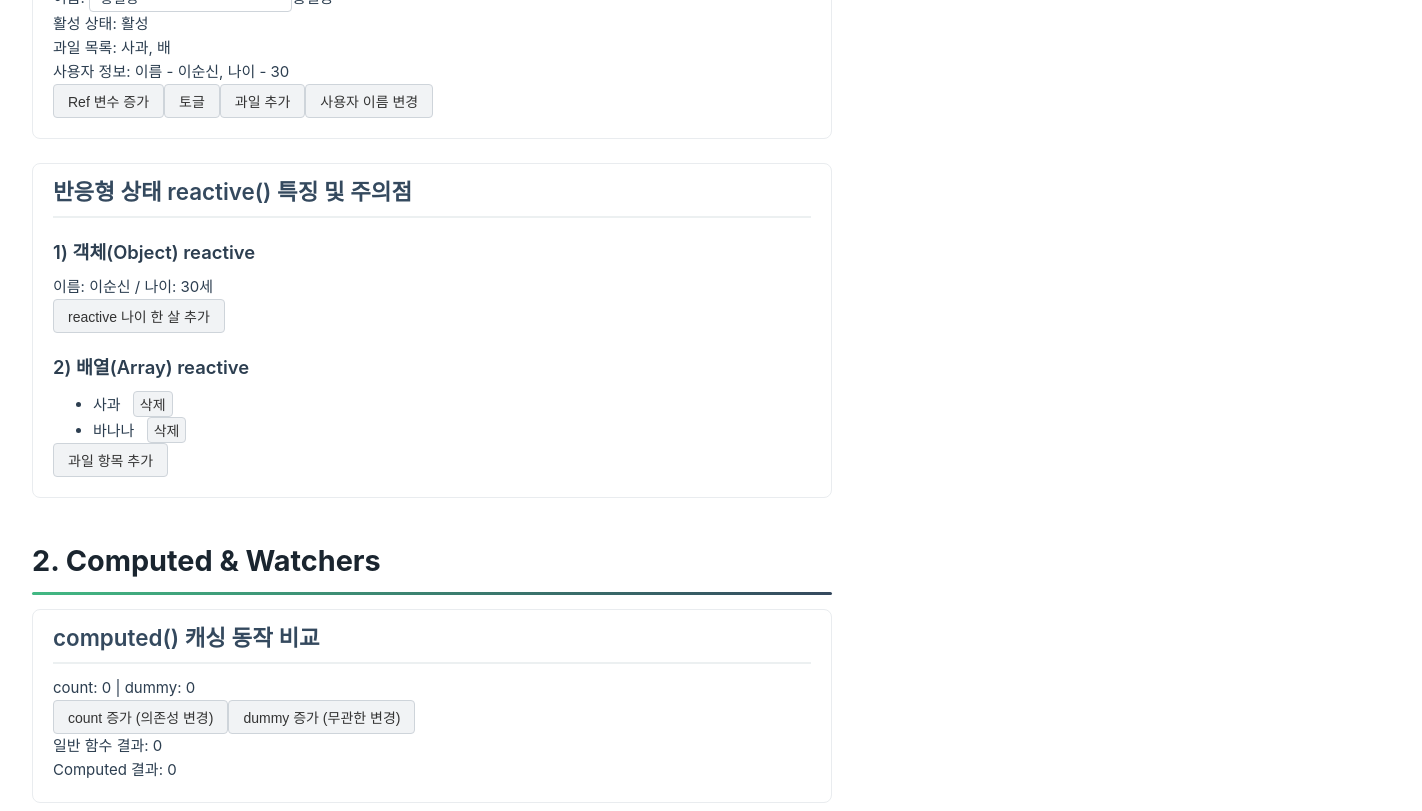
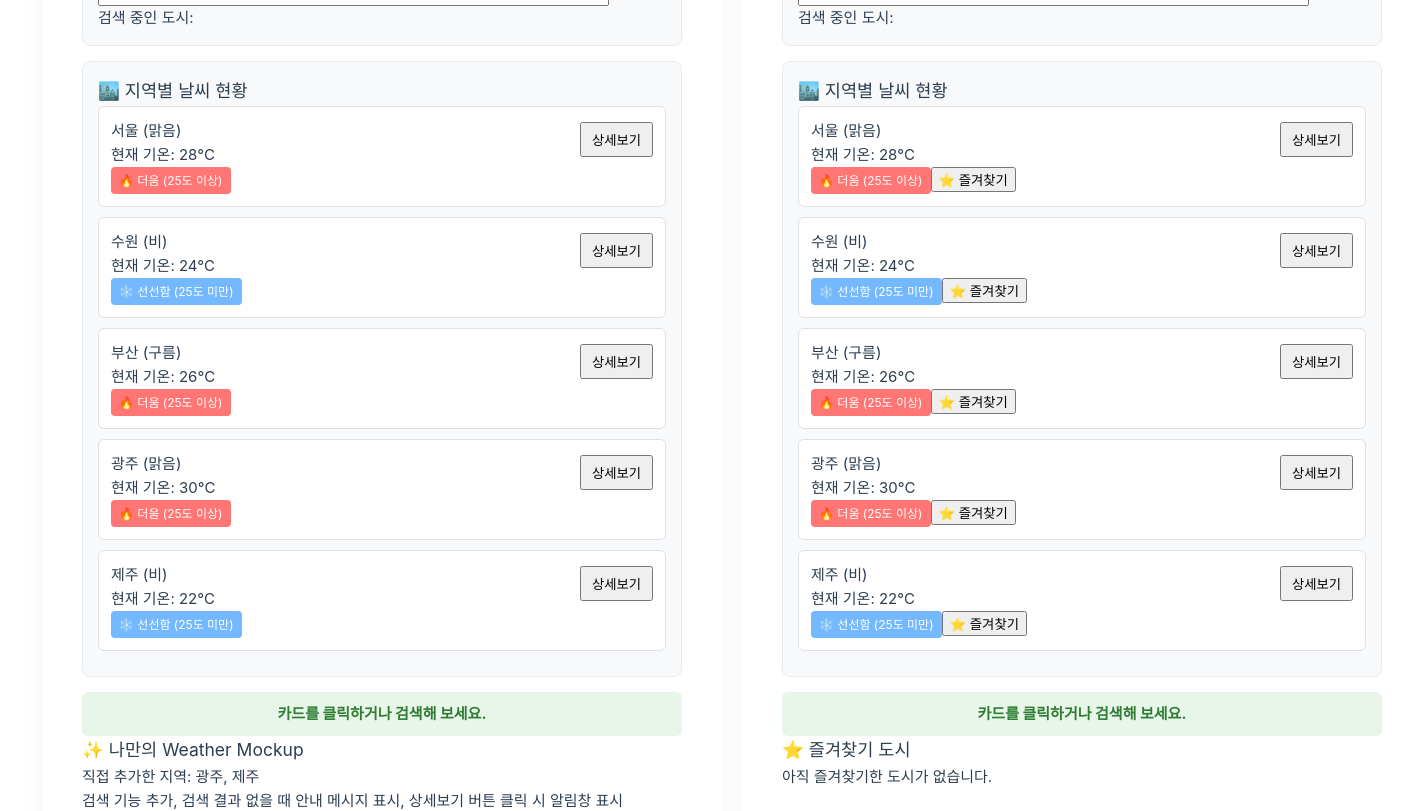
Before and after one commit to tpids/skala-vue, a Vue app: page / in a window 1280 px wide. Shown: the part 220-1031 px from the top of the page, 1422 px wide, since content can reach past the window. Built offline with nearby package versions, Linux system fonts and the light colour scheme.

Commit message:
Weather Composition
Weather Composition

```diff
--- a/src/App.exercise.vue
+++ b/src/App.exercise.vue
@@ -1,6 +1,6 @@
 <script setup>
 import WeatherMockup from './components/exercise/WeatherMockup.vue'
-// import WeatherComposition from './components/exercise/WeatherComposition.vue'
+import WeatherComposition from './components/exercise/WeatherComposition.vue'
 // import WeatherParent from './components/exercise/WeatherParent.vue'
 // import UnitToggler from './components/exercise/UnitToggler.vue'
 </script>
--- /dev/null
+++ b/src/components/exercise/WeatherComposition.vue
@@ -0,0 +1,181 @@
+<script setup>
+import { ref, computed, watch, watchEffect } from 'vue'
+
+// 1. [1일차 데이터] 가상의 백엔드 데이터 배열
+const weatherList = ref([
+  { id: 'city_01', name: '서울', temp: 28, status: '맑음' },
+  { id: 'city_02', name: '수원', temp: 24, status: '비' },
+  { id: 'city_03', name: '부산', temp: 26, status: '구름' },
+    // 나만의 데이터 커스텀 지역 추가
+  { id: 'city_04', name: '광주', temp: 30, status: '맑음' },
+  { id: 'city_05', name: '제주', temp: 22, status: '비' },
+])
+
+// 2. [1일차 데이터] 검색어 및 알림창 제어용 데이터
+const searchQuery = ref('')
+const selectedCityInfo = ref('카드를 클릭하거나 검색해 보세요.')
+
+// 3. [2일차 추가] computed를 활용한 실시간 검색 필터링 연산기
+const filteredWeatherList = computed(() => {
+  const query = searchQuery.value.trim()
+
+  if (!query) {
+    return weatherList.value
+  }
+
+  return weatherList.value.filter((item) =>
+    item.name.includes(query)
+  )
+})
+
+// 4. [2일차 추가] watch를 활용한 선택 도시 추적 센서
+watch(selectedCityInfo, (newInfo) => {
+  console.log(
+    `👁️‍🗨️ [watch 감지] 상태 바 문구가 업데이트되었습니다 -> "${newInfo}"`
+  )
+})
+
+// 5. [2일차 추가] watchEffect를 활용한 자동 의존성 추적
+watchEffect(() => {
+  console.log(
+    `🤖 [watchEffect 자동 호출] 현재 검색어 '${searchQuery.value}'에 매칭되는 API 데이터를 필터링합니다.`
+  )
+})
+
+// 즐겨찾기 도시
+
+// 추가 반응형 상태 변수
+const favoriteCity = ref('')
+
+// 추가 Computed
+const favoriteWeather = computed(() => {
+  return weatherList.value.find(
+    (item) => item.name === favoriteCity.value
+  )
+})
+
+// 추가 Watcher
+watch(favoriteCity, (newCity) => {
+  if (newCity) {
+    console.log(`⭐ [추가 watch] 즐겨찾기 도시가 ${newCity}(으)로 변경되었습니다.`)
+  }
+})
+
+// 즐겨찾기 설정 함수
+const setFavorite = (cityName) => {
+  favoriteCity.value = cityName
+  selectedCityInfo.value = `${cityName}이 즐겨찾기로 설정되었습니다.`
+}
+
+
+// 알림 대행 함수
+const showDetail = (cityName, status) => {
+  window.alert(`${cityName}의 현재 날씨는 [${status}] 상태입니다.`)
+}
+</script>
+
+
+<template>
+  <div class="dashboard-wrapper">
+    <section class="search-box">
+      <h3>🔍 도시 검색</h3>
+      <input type="text" :value="searchQuery" @input="(e) => (searchQuery = e.target.value)" placeholder="검색할 도시 이름 입력" />
+      <p>
+        검색 중인 도시: <strong>{{ searchQuery }}</strong>
+      </p>
+    </section>
+
+    <section class="list-box">
+      <h3>🏙️ 지역별 날씨 현황</h3>
+
+      <div
+        v-for="item in filteredWeatherList"
+        :key="item.id"
+        class="weather-card"
+        @click="selectedCityInfo = `${item.name}이 선택되었습니다.`"
+      >
+        <h4>
+          {{ item.name }} ({{ item.status }})
+        </h4>
+
+        <p>
+          현재 기온: {{ item.temp }}°C
+        </p>
+
+        <span
+          v-if="item.temp >= 25"
+          class="badge hot"
+        >
+          🔥 더움 (25도 이상)
+        </span>
+
+        <span
+          v-else
+          class="badge cool"
+        >
+          ❄️ 선선함 (25도 미만)
+        </span>
+
+
+        <!-- 즐겨찾기 버튼 -->
+        <button
+          class="btn-favorite"
+          @click.stop="setFavorite(item.name)"
+        >
+          ⭐ 즐겨찾기
+        </button>
+
+
+        <button
+          class="btn-detail"
+          @click.stop="showDetail(item.name, item.status)"
+        >
+          상세보기
+        </button>
+      </div>
+
+
+      <p
+        v-if="filteredWeatherList.length === 0"
+        style="text-align: center; color: #e74c3c; padding: 10px 0"
+      >
+        😭 검색 결과와 일치하는 도시가 없습니다.
+      </p>
+
+    </section>
+
+
+    <!-- 기존 상태바 -->
+    <div class="status-bar">
+      {{ selectedCityInfo }}
+    </div>
+
+
+    <!-- ⭐ 추가된 즐겨찾기 영역 -->
+    <section class="favorite-box">
+      <h3>⭐ 즐겨찾기 도시</h3>
+
+      <div v-if="favoriteWeather">
+        <p>
+          즐겨찾기:
+          <strong>{{ favoriteWeather.name }}</strong>
+        </p>
+
+        <p>
+          현재 기온:
+          <strong>{{ favoriteWeather.temp }}°C</strong>
+        </p>
+
+        <p>
+          날씨:
+          <strong>{{ favoriteWeather.status }}</strong>
+        </p>
+      </div>
+
+      <p v-else>
+        아직 즐겨찾기한 도시가 없습니다.
+      </p>
+    </section>
+
+  </div>
+</template>
--- a/src/main.js
+++ b/src/main.js
@@ -3,6 +3,6 @@ import './assets/main.css'
 import { createApp } from 'vue'
 // import App from './App.vue'
 // import App from './App.exercise.vue'
-import App from './App2.vue'
+import App from './App.exercise.vue'
 
 createApp(App).mount('#app')
```
